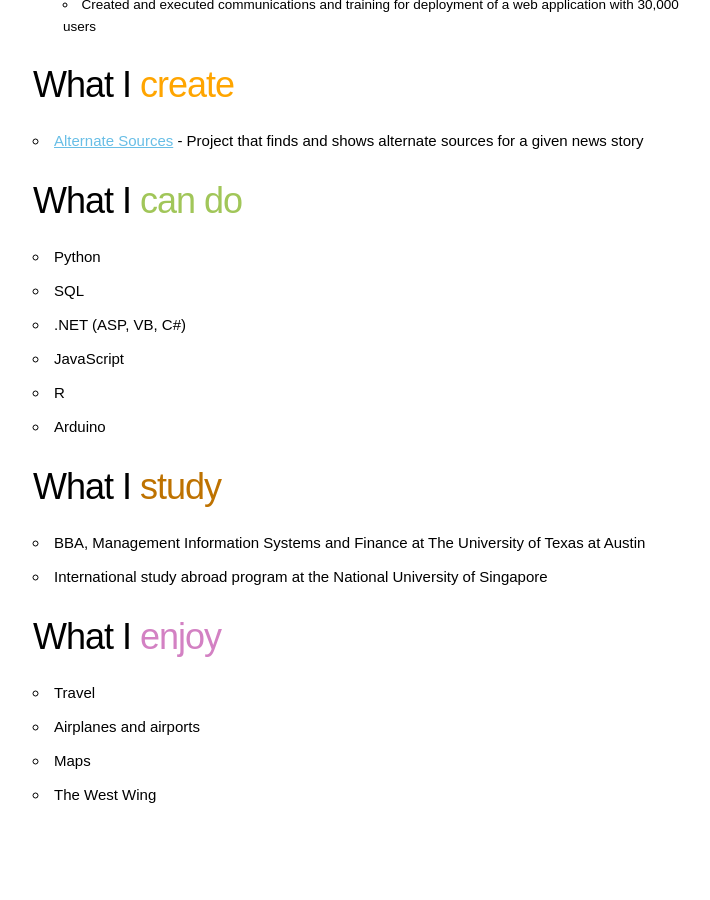
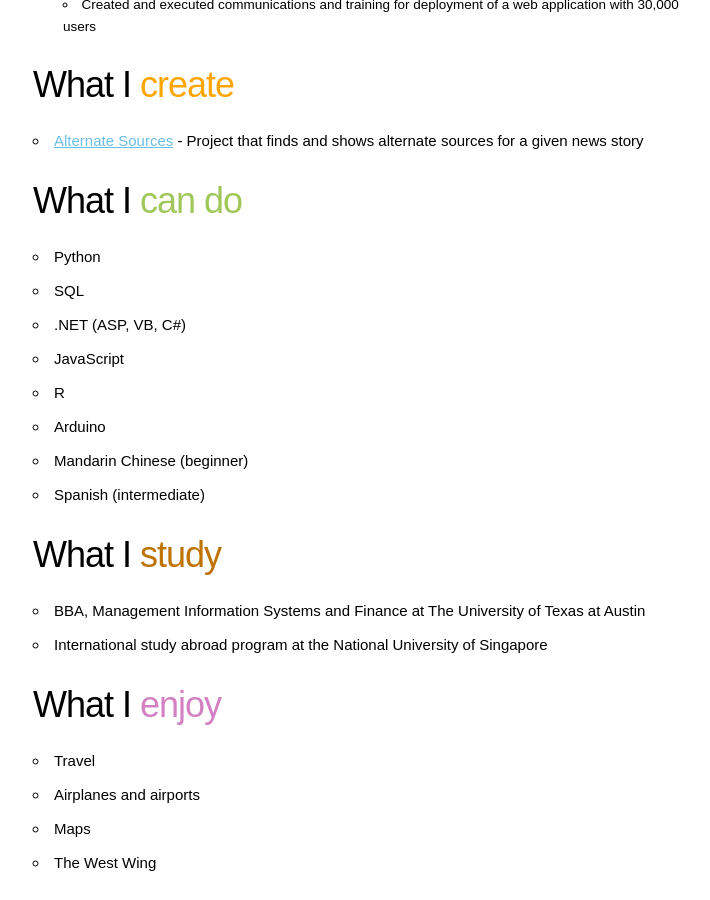
Before and after one commit to philiplebo/philiplebo.github.io, a Jekyll site: the page built from index.md, in a window 1280 px wide and 900 px high, scrolled down 1464 px. Shown: the whole window, without its empty margins (267-977 px from the left). Built offline with Jekyll 4.4.1, drawn with Linux system fonts in a browser that asks for light colours; before the commit the page ends 2296 px from its top, so only the background shows below that.

Commit message:
Add languages to "can do"

```diff
--- a/index.md
+++ b/index.md
@@ -45,6 +45,8 @@ Projects include:
 * JavaScript
 * R
 * Arduino
+* Mandarin Chinese (beginner)
+* Spanish (intermediate)
 
 ### What I <span style="color: #be7200">study</span>
 * BBA, Management Information Systems and Finance at The University of Texas at Austin
```
